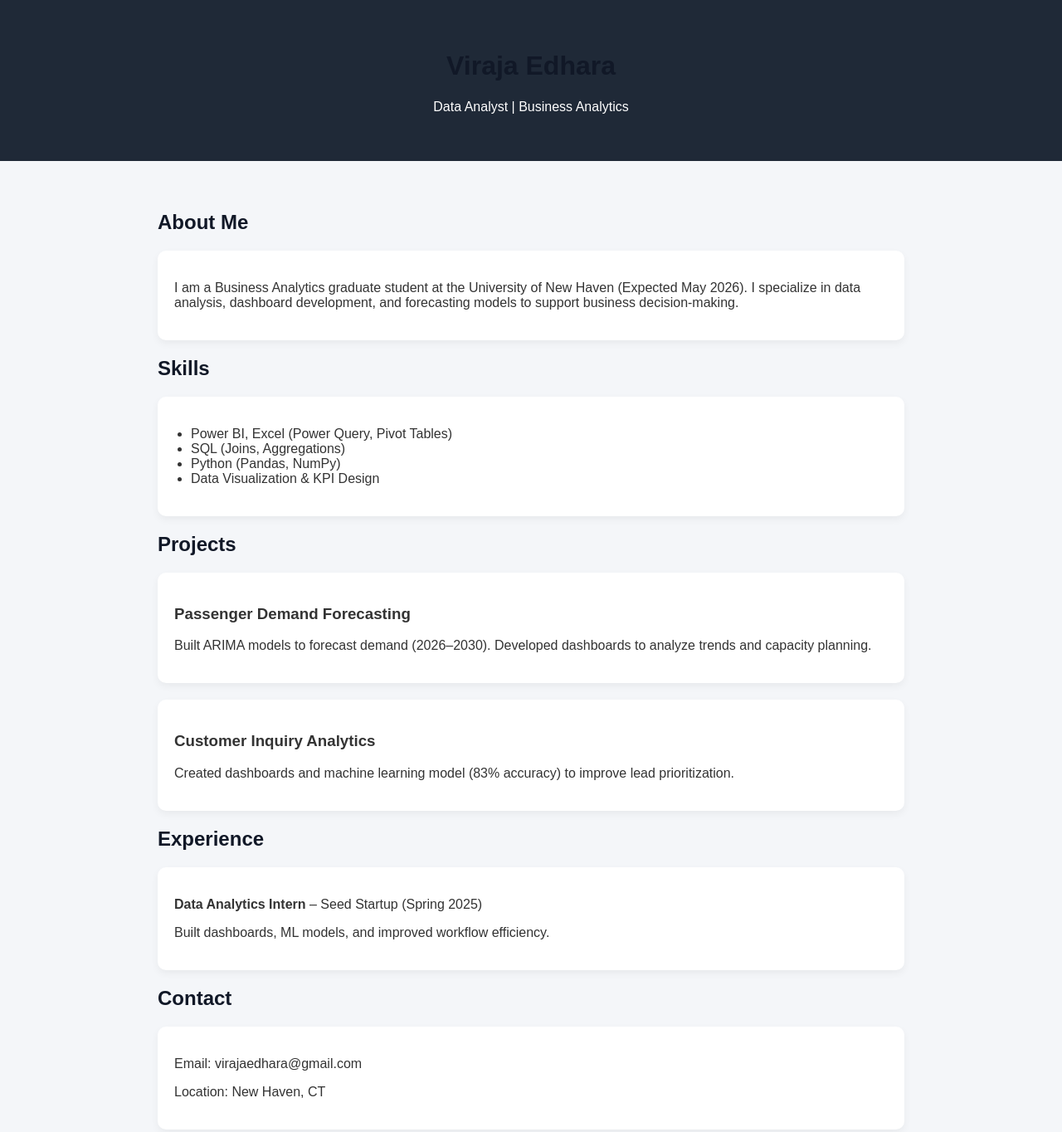
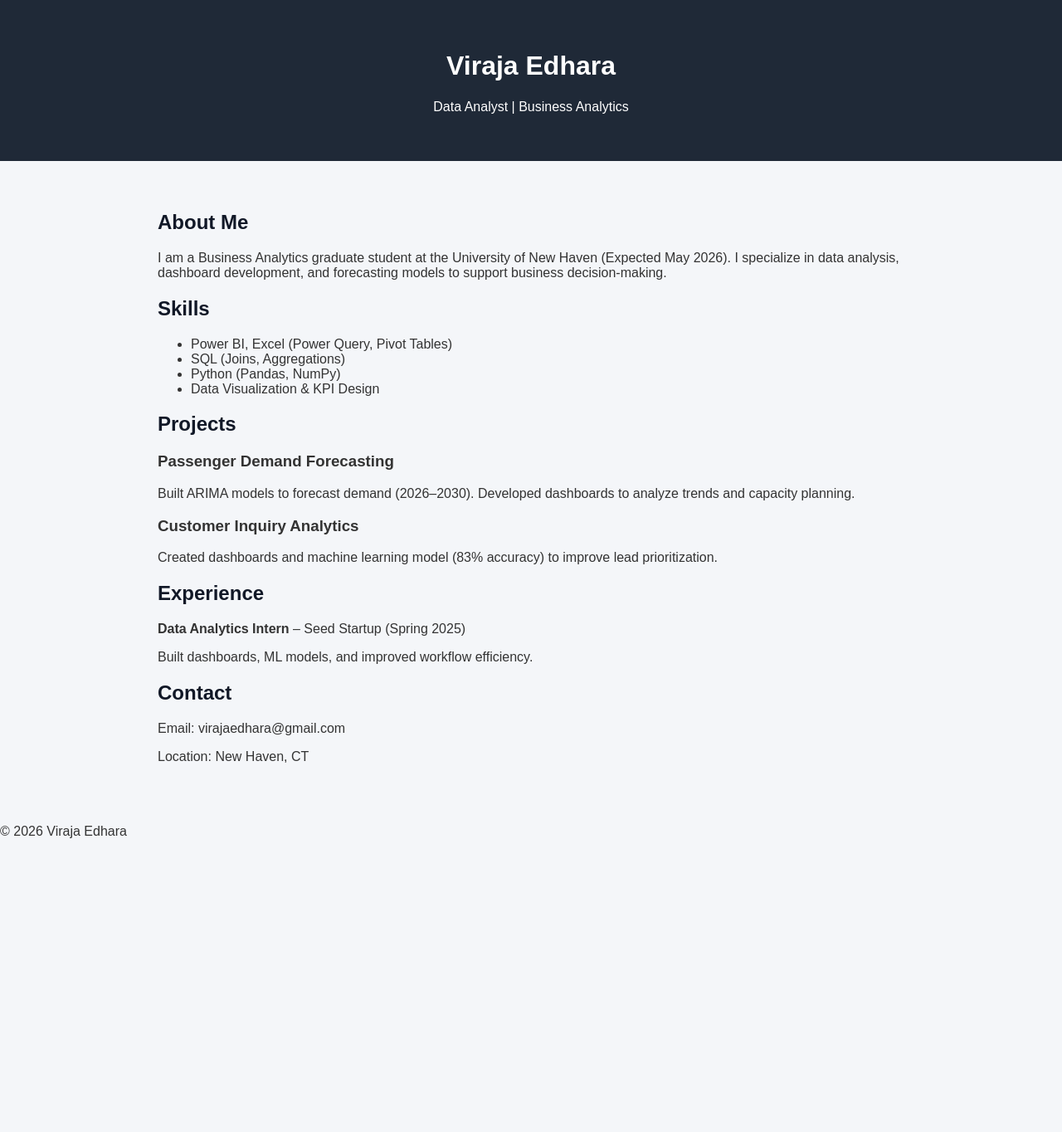
Before and after one commit to viraja11/viraja-portfolio, a plain HTML site: page index.html in a window 1280 px wide. Shown: the top 1364 px of the page at 83% size. After the commit the page ends 1027 px from the top, so only its background shows below. Drawn offline with Linux system fonts and the light colour scheme.

Commit message:
Update index.html

```diff
--- a/index.html
+++ b/index.html
@@ -5,14 +5,15 @@
   <meta name="viewport" content="width=device-width, initial-scale=1.0">
   <title>Viraja Edhara Portfolio</title>
   <style>
-    body { font-family: Arial, sans-serif; margin: 0; background: #f4f6f9; color: #333; }
-    header { background: #1f2937; color: white; padding: 40px 20px; text-align: center; }
-    section { padding: 40px 20px; max-width: 900px; margin: auto; }
-    h1, h2 { color: #111827; }
-    .card { background: white; padding: 20px; margin: 20px 0; border-radius: 10px; box-shadow: 0 4px 10px rgba(0,0,0,0.05); }
-    ul { padding-left: 20px; }
-    footer { text-align: center; padding: 20px; background: #1f2937; color: white; }
-  </style>
+  body { font-family: Arial, sans-serif; margin: 0; background: #f4f6f9; color: #333; }
+  header { background: #1f2937; color: white; padding: 40px 20px; text-align: center; }
+  section { padding: 40px 20px; max-width: 900px; margin: auto; }
+  h1, h2 { color: #111827; }
+
+  header h1 {
+    color: white;
+  }
+</style>
 </head>
 <body>
 
```
